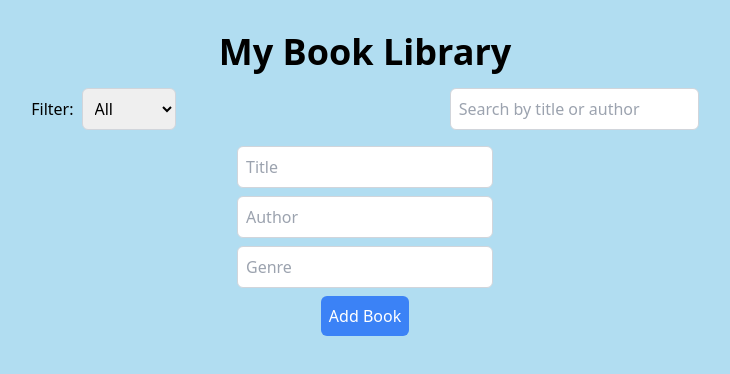
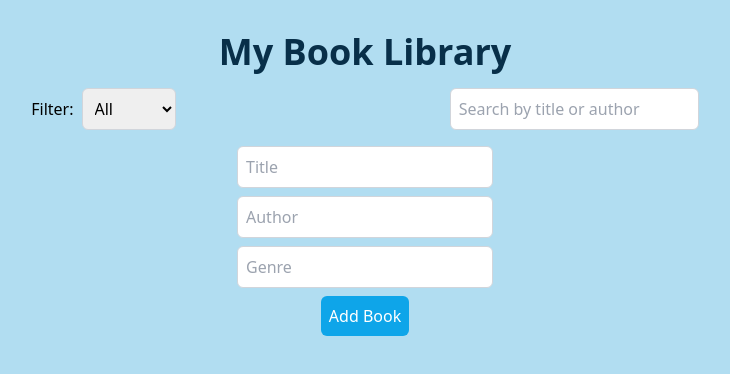
Before and after one commit to AntoineWtz/book-library, a React (Create React App) app: page / in a window 1280 px wide. Shown: the top 374 px of the page, without its empty margins (275-1005 px from the left). Built offline with nearby package versions, Linux system fonts and the light colour scheme.

Commit message:
more colors

```diff
--- a/src/App.tsx
+++ b/src/App.tsx
@@ -76,7 +76,7 @@ const App: React.FC = () => {
 
   return (
     <div className="container mx-auto p-4">
-      <h1 className="text-4xl font-bold m-4 text-center">My Book Library</h1>
+      <h1 className="text-4xl font-bold m-4 text-center text-sky-950">My Book Library</h1>
       <div className="flex justify-evenly items-center m-4">
         <div>
           <label htmlFor="filter" className="mr-2">Filter:</label>
--- a/src/components/BookCard.tsx
+++ b/src/components/BookCard.tsx
@@ -26,7 +26,7 @@ const BookCard: React.FC<BookCardProps> = ({ book, onToggleRead, onDeleteBook })
 
     return (
         <div className="border border-cyan-300 rounded-md p-4 m-2 bg-cyan-100">
-            <h3 className='font-bold text-center'>{title}</h3>
+            <h3 className='font-bold text-center text-sky-950'>{title}</h3>
             <p>Author : {author}</p>
             <p>Genre : {genre}</p>
             <p className='text-center'>{isRead ? 'Read' : 'Unread'}</p>
--- a/src/components/BookForm.tsx
+++ b/src/components/BookForm.tsx
@@ -51,7 +51,7 @@ const BookForm: React.FC<BookFormProps> = ({ onAddBook }) => {
                 placeholder="Genre"
                 className="p-2 border border-gray-300 rounded-md w-64"
             />
-            <button type="submit" className="p-2 bg-blue-500 text-white rounded-md hover:bg-blue-600">
+            <button type="submit" className="p-2 bg-sky-500 text-white rounded-md hover:bg-sky-800">
                 Add Book
             </button>
         </form>
```
